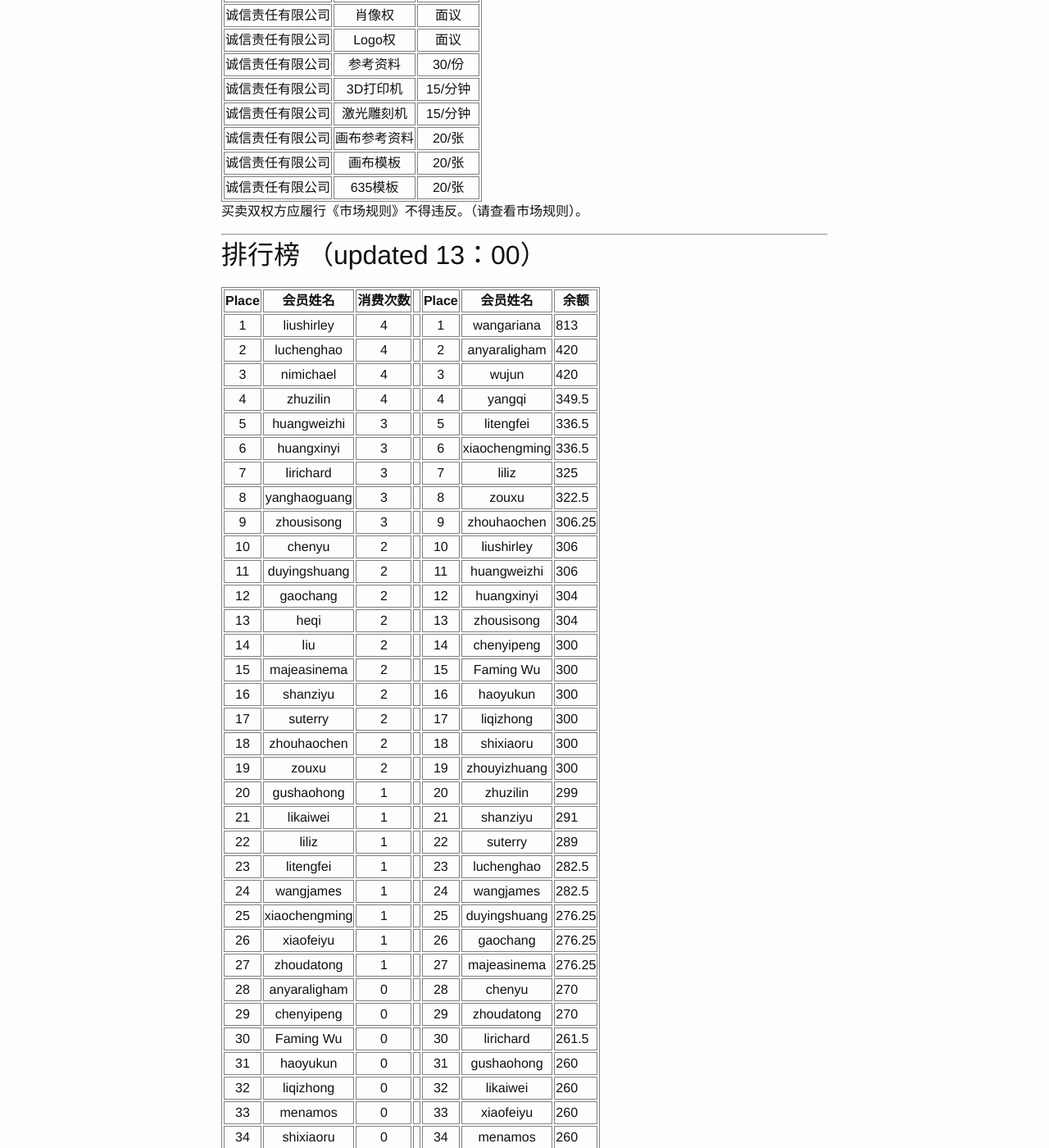
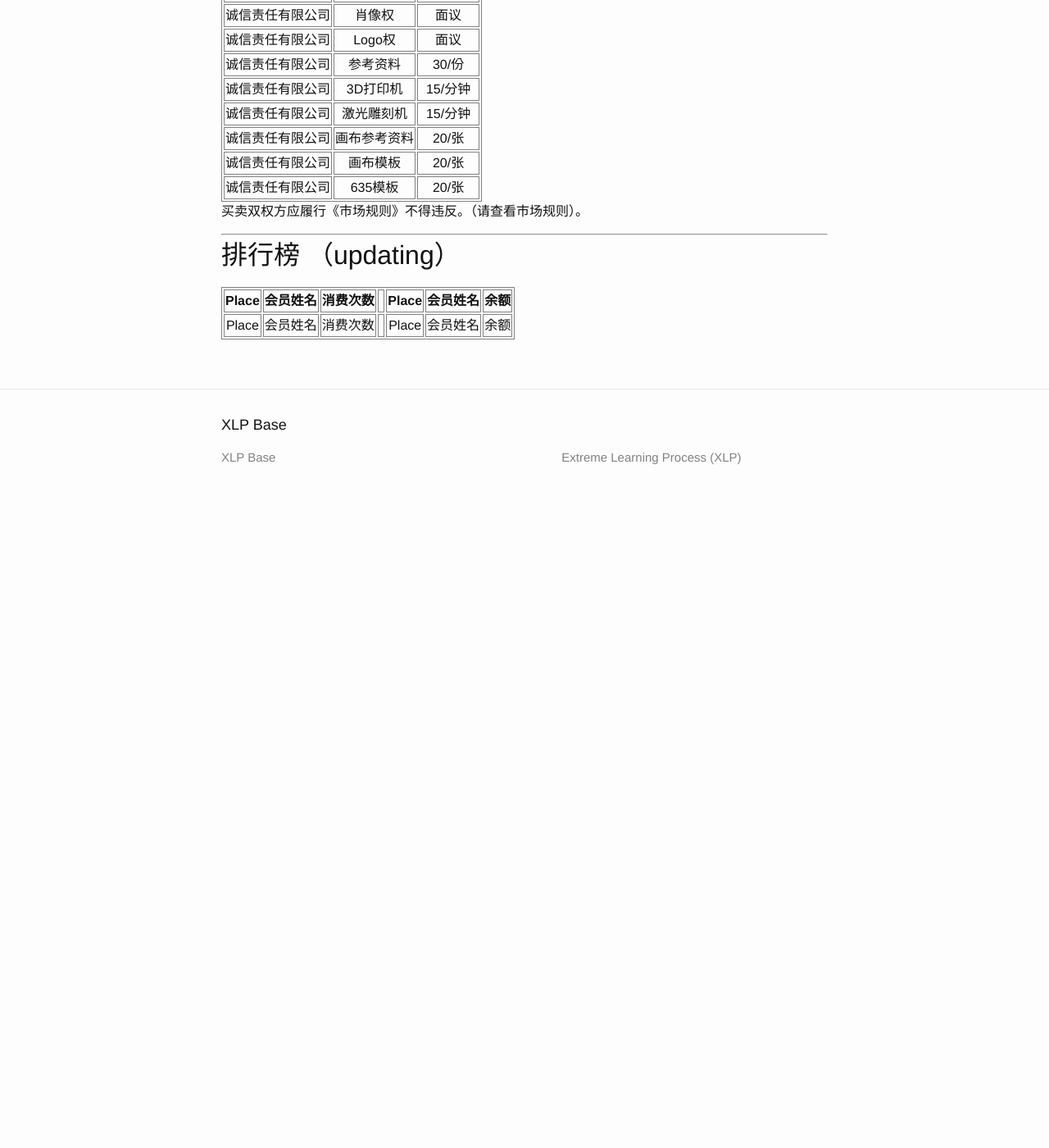
Before and after one commit to alimbeko2/alimbeko2.github.io, a Jekyll site: the page built from Market.md, in a window 1280 px wide and 1400 px high, scrolled down 663 px. Shown: the whole window at 82% size. Built offline with Jekyll 4.4.1, drawn with Linux system fonts in a browser that asks for light colours; after the commit the page ends 1293 px from its top, so only the background shows below that; some of the changed text lies outside the part shown.

Commit message:
Update Market.md

```diff
--- a/Market.md
+++ b/Market.md
@@ -39,46 +39,8 @@ Offers will be posted here. Please visit the Market Department to post your offe
 
 ---
 
-## 排行榜 （updated 13：00） ##
+## 排行榜 （updating） ##
 
 |Place|会员姓名|消费次数||Place|会员姓名|余额
 |:---:|:---:|:---:|:---:|:---:|:---:|
-|1|liushirley|4||1|wangariana|813
-|2|luchenghao|4||2|anyaraligham|420
-|3|nimichael|4||3|wujun|420
-|4|zhuzilin|4||4|yangqi|349.5
-|5|huangweizhi|3||5|litengfei|336.5
-|6|huangxinyi|3||6|xiaochengming|336.5
-|7|lirichard|3||7|liliz|325
-|8|yanghaoguang|3||8|zouxu|322.5
-|9|zhousisong|3||9|zhouhaochen|306.25
-|10|chenyu|2||10|liushirley|306
-|11|duyingshuang|2||11|huangweizhi|306
-|12|gaochang|2||12|huangxinyi|304
-|13|heqi|2||13|zhousisong|304
-|14|liu|2||14|chenyipeng|300
-|15|majeasinema|2||15|Faming Wu|300
-|16|shanziyu|2||16|haoyukun|300
-|17|suterry|2||17|liqizhong|300
-|18|zhouhaochen|2||18|shixiaoru|300
-|19|zouxu|2||19|zhouyizhuang|300
-|20|gushaohong|1||20|zhuzilin|299
-|21|likaiwei|1||21|shanziyu|291
-|22|liliz|1||22|suterry|289
-|23|litengfei|1||23|luchenghao|282.5
-|24|wangjames|1||24|wangjames|282.5
-|25|xiaochengming|1||25|duyingshuang|276.25
-|26|xiaofeiyu|1||26|gaochang|276.25
-|27|zhoudatong|1||27|majeasinema|276.25
-|28|anyaraligham|0||28|chenyu|270
-|29|chenyipeng|0||29|zhoudatong|270
-|30|Faming Wu|0||30|lirichard|261.5
-|31|haoyukun|0||31|gushaohong|260
-|32|liqizhong|0||32|likaiwei|260
-|33|menamos|0||33|xiaofeiyu|260
-|34|shixiaoru|0||34|menamos|260
-|35|wangariana|0||35|heqi|256
-|36|wujun|0||36|liu|225
-|37|yangqi|0||37|yanghaoguang|202.5
-|38|zhouyizhuang|0||38|nimichael|190
-|39|关京晶|0||39|关京晶|80
+|Place|会员姓名|消费次数||Place|会员姓名|余额
```
